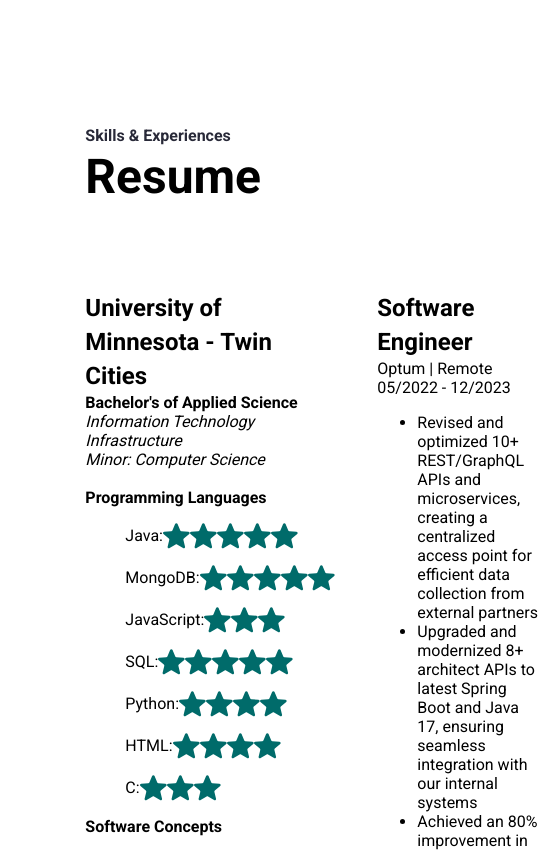
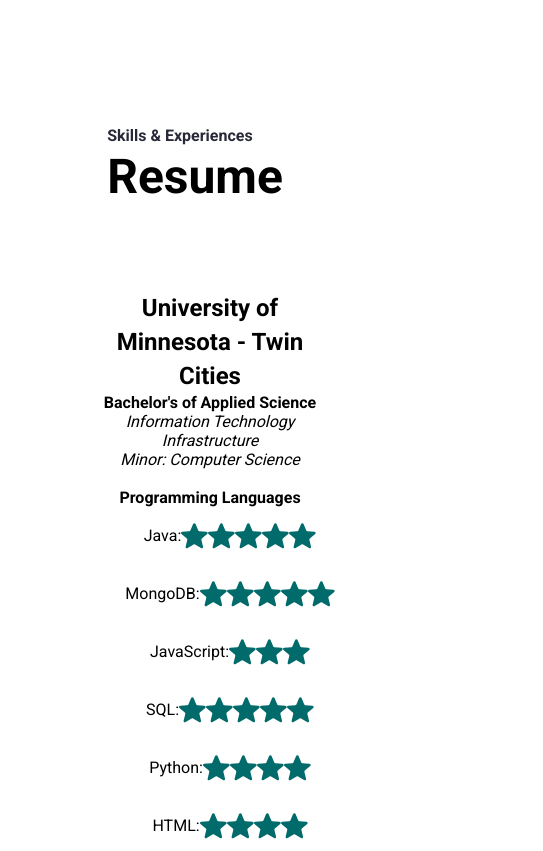
Before and after one commit to heehong01/react-js-portfolio, a React (Create React App) app: page / in a window 390 px wide. Shown: the part 5520-6371 px from the top of the page, 543 px wide, since content can reach past the window. Built offline with nearby package versions, Linux system fonts and the light colour scheme.

Commit message:
updating to make UI/UX better when screen is smaller for resume

```diff
--- a/src/App.css
+++ b/src/App.css
@@ -638,6 +638,7 @@
 
 /* Responsive Screens */
 @media only screen and (max-width: 1800px) {
+
   .hero-section-title {
     font-size: 68px;
     line-height: 70px;
@@ -683,23 +684,52 @@
   }
   .hero-section-title,
   .hero-section-description,
-  .footer-content {
+  .footer-content
+  .resume-section{
     text-align: center;
   }
+
   .skills-section-container,
   .about-section,
   .portfolio-section-container,
   .portfolio-container-box,
   .footer-link-container,
   .footer-items > ul,
-  .footer-content-container {
+  .footer-content-container,
+  .resume-section,
+  .resume-container-box,
+  .resume-container-information-box {
     display: flex;
     flex-direction: column;
+  }
+  .resume-skills-software-skills,
+   .resume-skills-software-concepts,
+    .resume-skills-programming-level,
+    .resume-skills-foreign-language,
+    .resume-education-content
+    {
+  display: flex;
+  flex-wrap: wrap;
+  justify-content: center;
+  }
+  .resume-skills-programming-language > h4,
+   .resume-skills-software-concept > h4,
+    .resume-skills-software-skill > h4,
+    .resume-skills-language > h4,
+    .resume-education-content-info
+    {
+  text-align: center;
+  }
+
+
+  .resume-container-information-right{
+  width: 100%;
   }
   .skills-section,
   .portfolio-container,
   .hero-section-content,
-  .hero-section-content-box {
+  .hero-section-content-box,
+  .resume-container-information-box {
     align-items: center;
   }
   .portfolio-container-box {
@@ -708,7 +738,9 @@
   .skills-section,
   .testimonial-section,
   .contact-section,
-  .footer-container {
+  .footer-container,
+  .resume-section
+  {
     gap: 20px;
     padding-top: 70px;
     padding-bottom: 70px;
@@ -771,6 +803,7 @@
 }
 
 @media screen and (max-width: 1200px) {
+
   .nav_hamburger {
     display: flex;
     z-index: 200;
@@ -848,9 +881,6 @@
   grid-template-columns: repeat(2, 1fr);
 }
 
-.resume-container-information-right {
-  width: 80%;
-}
 
 .resume-skills-content-programming-language {
   display: flex;
--- a/src/Pages/Home/MyPortfolio.jsx
+++ b/src/Pages/Home/MyPortfolio.jsx
@@ -32,22 +32,8 @@
                 <p className="text-md">{item.description}</p>
               </div>
               <p className="text-sm portfolio-link">
-                <a href={item.link}>View in Github</a>
-                <svg
-                  xmlns="http://www.w3.org/2000/svg"
-                  width="16"
-                  height="16"
-                  viewBox="0 0 20 19"
-                  fill="none"
-                >
-                  <path
-                    d="M4.66667 1.66675H18V15.0001M18 1.66675L2 17.6667L18 1.66675Z"
-                    stroke="currentColor"
-                    strokeWidth="2.66667"
-                    strokeLinecap="round"
-                    strokeLinejoin="round"
-                  />
-                </svg>
+                <a href={item.link}>More</a>
+
               </p>
             </div>
           </div>
--- a/src/Pages/Resume.jsx
+++ b/src/Pages/Resume.jsx
@@ -14,7 +14,7 @@
           <div className="resume-education-information">
             {data?.educational?.map((item, index) => (
               <div key={index} className="resume-education-content">
-                <div>
+                <div className="resume-education-content-info">
                   <h3>{item["university-name"]}</h3>
                   <h4>{item.degree}</h4>
                   <i>{item.major}</i>
@@ -27,7 +27,7 @@
           <br />
           <div className="resume-skills-programming-language">
             <h4>Programming Languages</h4>
-            <div>
+            <div className="resume-skills-programming-level">
               {data?.["skills-programming-language"]?.map((item, index) => (
                 <ul key={index} className="resume-skills-content">
                   <li className="resume-skills-content-programming-language">
@@ -53,7 +53,7 @@
             </div>
           </div>
 
-          <div>
+          <div className="resume-skills-software-concept">
             <h4>Software Concepts</h4>
             <div className="resume-skills-software-concepts">
               {data?.["skills-software-concepts"]?.map((item, index) => (
@@ -63,7 +63,7 @@
               ))}
             </div>
           </div>
-          <div>
+          <div className="resume-skills-software-skill" >
             <h4>Software Skills</h4>
             <div className="resume-skills-software-skills">
               {data?.["skills-software-skills"]?.map((item, index) => (
@@ -73,7 +73,7 @@
               ))}
             </div>
           </div>
-          <div>
+          <div className="resume-skills-language">
             <h4>Foreign Languages</h4>
             <div className="resume-skills-foreign-language">
               {data?.["skills-foreign-language"]?.map((item, index) => (
--- a/src/data/index.json
+++ b/src/data/index.json
@@ -43,9 +43,9 @@
     {
       "id": "3",
       "src": "./img/github-project-folder.png",
-      "title": "Full Stack Java Coding Repo",
-      "description": "Coding repository that holds all the coding projects during my time completing the Full-Stack Java Development Certification.",
-      "link": "https://github.com/heehong01/FullStackBootcamp_Projects"
+      "title": "Tableau Projects",
+      "description": "My Tableau Profile that holds all of my dashboards I've created.",
+      "link": "https://public.tableau.com/app/profile/hee.jin.hong/vizzes"
     }
   ]
 }
```
